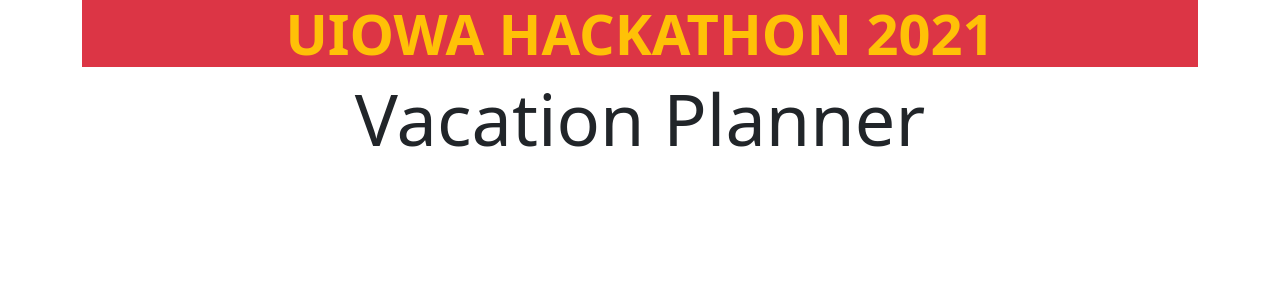
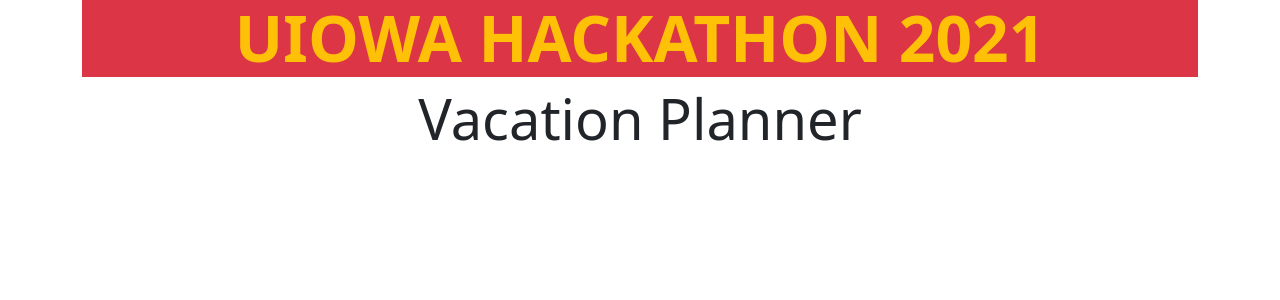
Before and after one commit to AidenPetersen/VacationPlanner, a Django app: template templates/base.html in a window 1280 px wide. Shown: the top 300 px of the page. Run offline with Django 3.2, Linux system fonts and the light colour scheme; the template is opened without the code that fills it, so the values that code supplies are empty; some libraries are stand-ins or nearby versions.

Commit message:
More formatting

```diff
--- a/templates/base.html
+++ b/templates/base.html
@@ -16,11 +16,13 @@
 </head>
 <body>
 <div class="container">
-    <h1 align="center" style='font-weight: bold' class="display-4 bg-danger text-warning">UIOWA HACKATHON 2021</h1>
-    <h2 align="center" class="display-2">Vacation Planner</h2>
+    <h1 align="center" style='font-weight: bold' class="display-3 bg-danger text-warning">UIOWA HACKATHON 2021</h1>
+    <h2 align="center" class="display-4">Vacation Planner</h2>
+
+
+    {% block body %}
+    {% endblock %}
 </div>
-{% block body %}
-{% endblock %}
 <div class="container">
 </div>
 </body>
--- a/templates/form.html
+++ b/templates/form.html
@@ -5,13 +5,11 @@
     {% load mapbox_location_field_tags %}
     {% location_field_includes %}
     {% include_jquery %}
-    <div id="container">
     <form method="post">
         {% csrf_token %}
         {{ form }}
         <input type="submit" value="submit">
     </form>
-        </div>
     {{ form.media }}
 
 {% endblock %}
```
Also changed, not shown: db.sqlite3.
